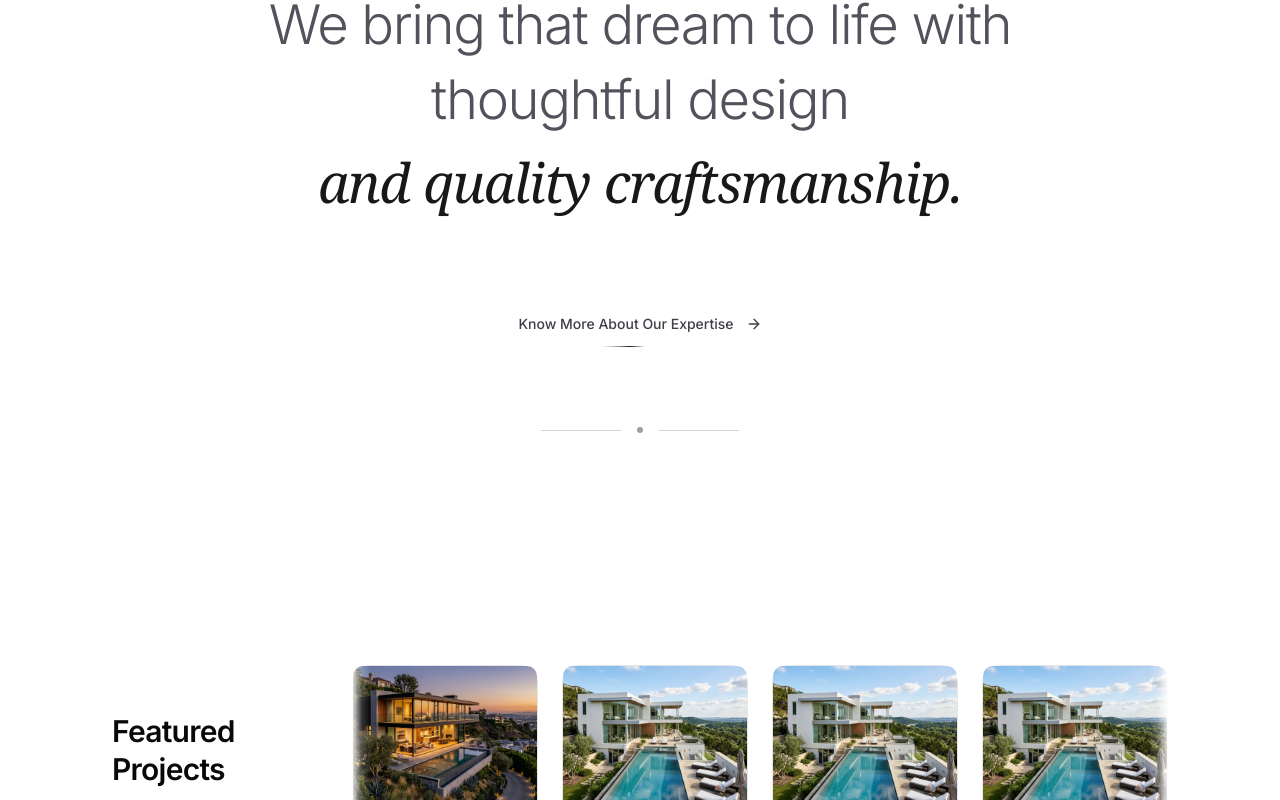
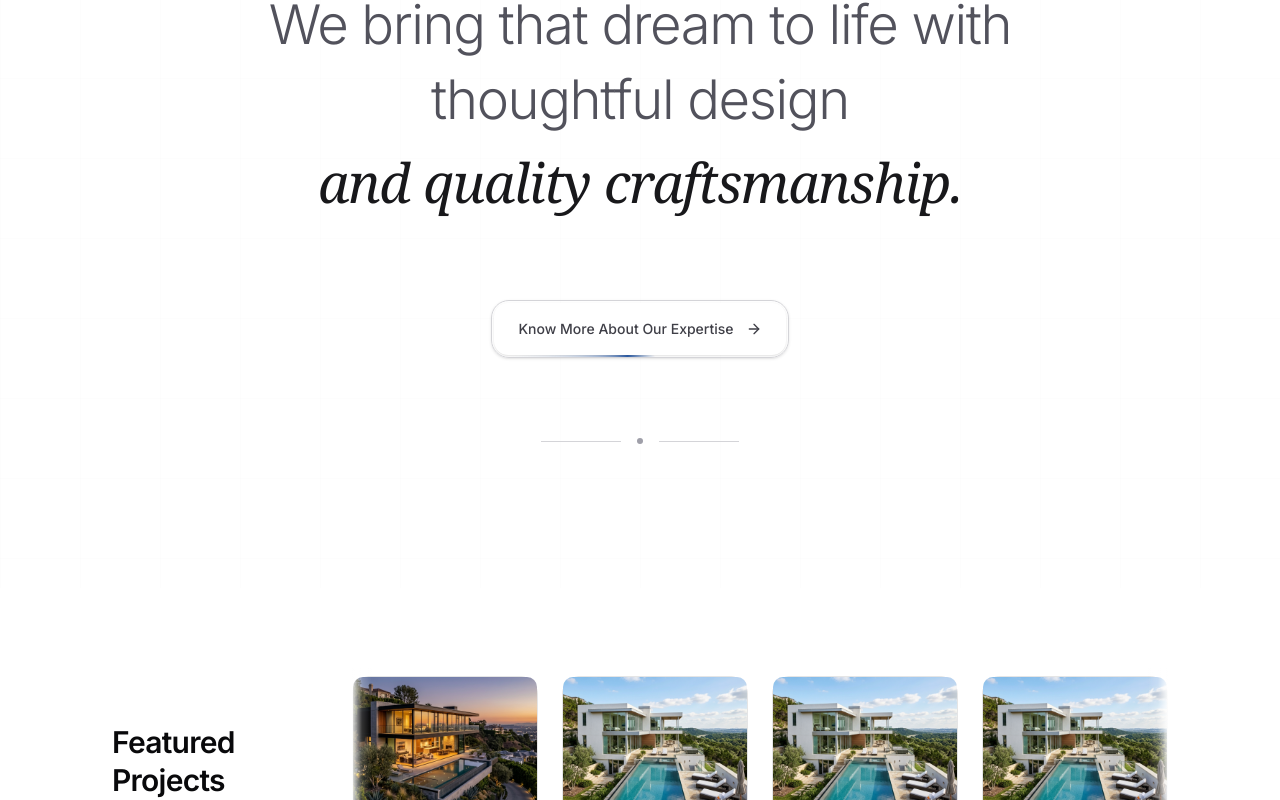
Before and after one commit to sham-l81443/infinity-home, a Next.js app: page / in a window 1280 px wide. Shown: the part 1431-2231 px from the top of the page. Built offline with nearby package versions, Linux system fonts and the light colour scheme.

Commit message:
refactor: reformat Tailwind class strings and update CTA button styling in AboutUs component

```diff
--- a/app/components/AboutUs.tsx
+++ b/app/components/AboutUs.tsx
@@ -44,12 +44,10 @@ export default function AboutUs() {
     return (
       <span
         key={`${word}-${idx}`}
-        className={`inline-block transition-all duration-700 ease-[cubic-bezier(0.16,1,0.3,1)] ${
-          isVisible
+        className={`inline-block transition-all duration-700 ease-[cubic-bezier(0.16,1,0.3,1)] ${isVisible
           ? "opacity-100 translate-y-0 blur-0"
           : "opacity-0 translate-y-4 blur-[2px]"
-        } ${serif ? "font-serif italic" : ""} ${
-          highlight ? "text-zinc-900" : ""
+          } ${serif ? "font-serif italic" : ""} ${highlight ? "text-zinc-900" : ""
           }`}
         style={{ transitionDelay: `${currentIndex * 60}ms` }}
       >
@@ -80,8 +78,7 @@ export default function AboutUs() {
       <div className="relative z-10 max-w-5xl mx-auto px-6 lg:px-12">
         {/* Decorative top element */}
         <div
-          className={`flex items-center justify-center gap-4 mb-14 lg:mb-20 transition-all duration-1000 ease-out ${
-            isVisible ? "opacity-100" : "opacity-0"
+          className={`flex items-center justify-center gap-4 mb-14 lg:mb-20 transition-all duration-1000 ease-out ${isVisible ? "opacity-100" : "opacity-0"
             }`}
         >
           <span className="block w-12 lg:w-20 h-px bg-zinc-300" />
@@ -113,8 +110,7 @@ export default function AboutUs() {
 
           {/* Spacer dash */}
           <span
-            className={`block mx-auto my-6 lg:my-10 w-8 h-px bg-zinc-400 transition-all duration-1000 delay-700 ease-out ${
-              isVisible ? "opacity-100 scale-x-100" : "opacity-0 scale-x-0"
+            className={`block mx-auto my-6 lg:my-10 w-8 h-px bg-zinc-400 transition-all duration-1000 delay-700 ease-out ${isVisible ? "opacity-100 scale-x-100" : "opacity-0 scale-x-0"
               }`}
           />
 
@@ -141,17 +137,23 @@ export default function AboutUs() {
 
         {/* CTA button */}
         <div
-          className={`flex justify-center mt-14 lg:mt-20 transition-all duration-700 delay-1000 ease-out ${
-            isVisible
+          className={`flex justify-center mt-14 lg:mt-20 transition-all duration-700 delay-1000 ease-out ${isVisible
             ? "opacity-100 translate-y-0"
             : "opacity-0 translate-y-4"
             }`}
         >
-          <button className="group relative cursor-pointer rounded-2xl p-[1.5px] overflow-hidden inline-flex">
+          <button className="shadow border border-zinc-300 group relative cursor-pointer rounded-2xl p-0.5 inline-flex overflow-hidden">
             {/* Spinning conic gradient — the "snake" border */}
-            <span className="absolute inset-[-200%] animate-border-spin bg-[conic-gradient(from_0deg,transparent_0%,transparent_40%,var(--color-primary)_50%,transparent_60%,transparent_100%)]" />
+            <span
+              className="absolute animate-border-spin"
+              style={{
+                inset: "-300%",
+                background:
+                  "conic-gradient(from 0deg, transparent 0%, transparent 35%, #2D5DA8 50%, transparent 65%, transparent 100%)",
+              }}
+            />
             {/* Inner white surface */}
-            <span className="relative z-10 bg-white rounded-[calc(1rem-1.5px)] px-6 py-3 inline-flex items-center gap-3 text-sm font-medium text-zinc-700 group-hover:text-zinc-900 transition-colors duration-300">
+            <span className="relative z-10 bg-white rounded-xl px-6 py-4 inline-flex items-center gap-3 text-sm font-medium text-zinc-700 group-hover:text-zinc-900 transition-colors duration-300 shadow-sm">
               <span>Know More About Our Expertise</span>
               <ArrowRight className="size-4 group-hover:translate-x-0.5 transition-transform duration-300" />
             </span>
@@ -160,8 +162,7 @@ export default function AboutUs() {
 
         {/* Decorative bottom element */}
         <div
-          className={`flex items-center justify-center gap-4 mt-14 lg:mt-20 transition-all duration-1000 delay-500 ease-out ${
-            isVisible ? "opacity-100" : "opacity-0"
+          className={`flex items-center justify-center gap-4 mt-14 lg:mt-20 transition-all duration-1000 delay-500 ease-out ${isVisible ? "opacity-100" : "opacity-0"
             }`}
         >
           <span className="block w-12 lg:w-20 h-px bg-zinc-300" />
```
Lines whose indentation alone changed are shown as unchanged.
